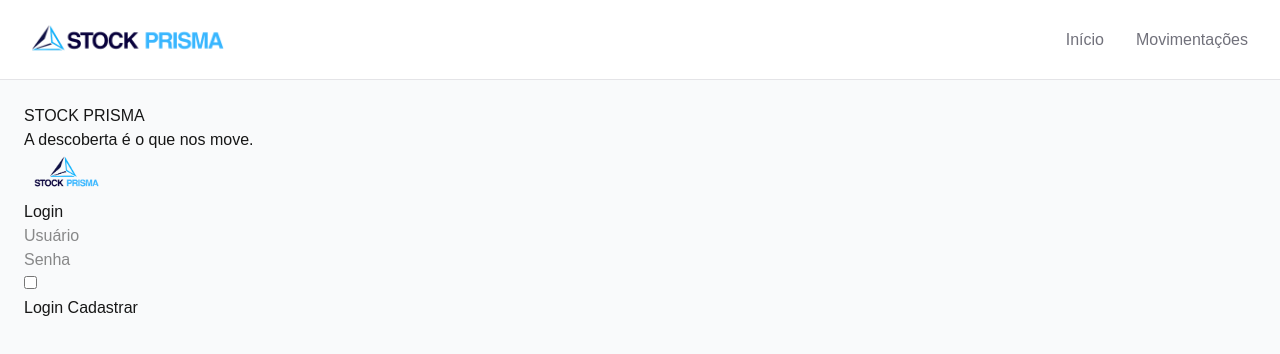
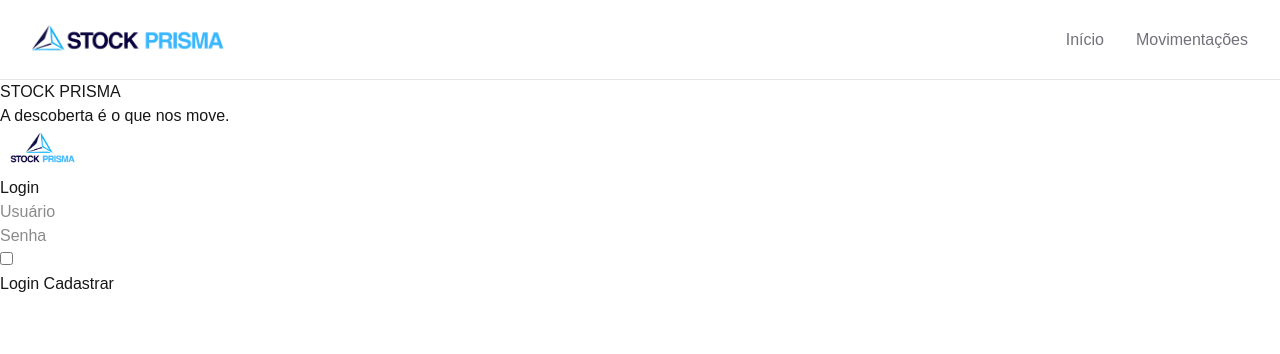
Before and after one commit to pajelive/stock-prisma, a Next.js app in the folder stock_prisma_interface/: page /login in a window 1280 px wide. Shown: the top 354 px of the page. Built offline with nearby package versions, Linux system fonts and the light colour scheme.

Commit message:
Adicionando o css na página

```diff
--- a/stock_prisma_interface/src/app/login/page.js
+++ b/stock_prisma_interface/src/app/login/page.js
@@ -1,8 +1,9 @@
 import TelaLogin from '../../components/TelaLogin'
+import styles from './login.module.css'
 
 export default function Login() {
     return (
-        <div className="p-6 bg-gray-50 min-h-screen">
+        <div className={styles.page}>
             <TelaLogin/>
         </div>
     )
```
Also changed, not shown: stock_prisma_interface/src/app/login/login.module.css (added).
